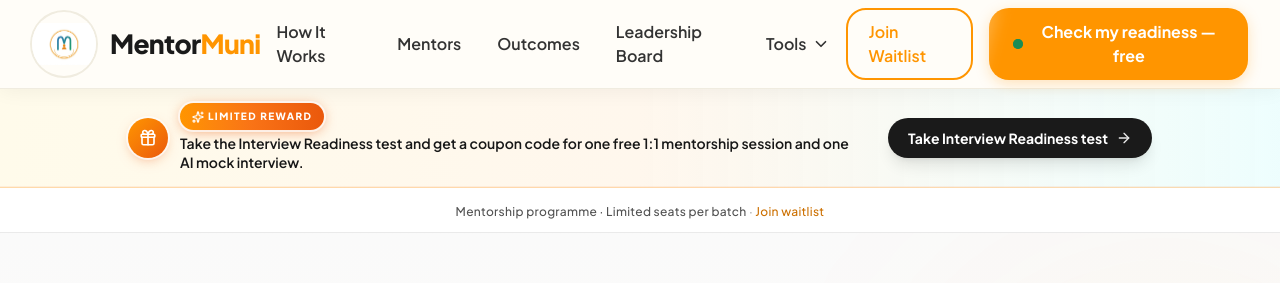
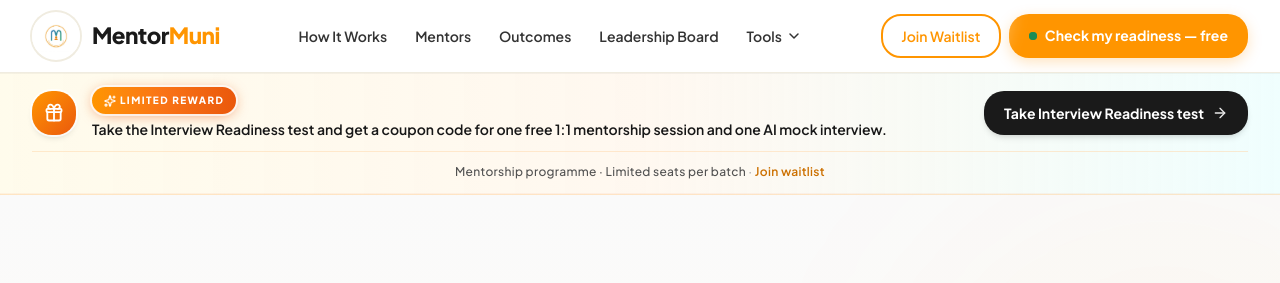
Before and after one commit to MentorMuni/MentorMuni-React-Frontend, a React (Vite) app: page /#/ in a window 1280 px wide. Shown: the top 283 px of the page. Built offline with nearby package versions, Linux system fonts and the light colour scheme.

Commit message:
Layout as per website and mobile

```diff
--- a/src/components/homepage.jsx
+++ b/src/components/homepage.jsx
@@ -781,21 +781,22 @@ const HomePage = () => {
           .mm-hero-eyebrow-pill { animation: none !important; background-position: 0% 50% !important; }
         }
       `}</style>
-      {/* ════════════════ Coupon promo — Interview Readiness reward ════════════════ */}
-      <div className="border-b border-orange-300/50 bg-gradient-to-r from-amber-50 via-[#FFF7ED] to-cyan-50/90 px-4 py-3.5 shadow-[inset_0_-1px_0_rgba(234,88,12,0.08)]">
-        <div className="mx-auto flex max-w-5xl flex-col items-stretch gap-3 sm:flex-row sm:items-center sm:justify-between sm:gap-6">
-          <div className="flex min-w-0 items-start gap-3 sm:items-center">
+      {/* ════════════════ Promo bar: reward + mentorship line (single band, aligned to page grid) ════════════════ */}
+      <div className="border-b border-orange-200/60 bg-gradient-to-r from-amber-50/95 via-[#FFF8F0] to-cyan-50/80 shadow-[inset_0_-1px_0_rgba(234,88,12,0.06)]">
+        <div className="mx-auto max-w-7xl px-4 py-3.5 sm:px-6 lg:px-8">
+          <div className="flex flex-col gap-3 lg:flex-row lg:items-center lg:gap-8">
+            <div className="flex min-w-0 flex-1 items-center gap-3 sm:gap-4">
               <span
-              className="flex h-10 w-10 shrink-0 items-center justify-center rounded-xl bg-gradient-to-br from-[#FF9500] to-[#EA580C] text-white shadow-[0_4px_14px_-4px_rgba(234,88,12,0.55)] ring-2 ring-white/70"
-              aria-hidden
-            >
-              <Gift size={18} strokeWidth={2.2} />
-            </span>
-            <div className="min-w-0 text-left">
-              <div className="mb-1 w-fit">
+                className="flex h-11 w-11 shrink-0 items-center justify-center rounded-xl bg-gradient-to-br from-[#FF9500] to-[#EA580C] text-white shadow-md ring-2 ring-white/80"
+                aria-hidden
+              >
+                <Gift size={20} strokeWidth={2.2} />
+              </span>
+              <div className="min-w-0 flex-1">
+                <div className="mb-1.5 w-fit">
                   <LimitedRewardLabel className="sm:text-[10px] sm:px-3 sm:py-1.5" />
                 </div>
-              <p className="mt-0.5 text-[13px] font-semibold leading-snug text-neutral-900 sm:text-sm">
+                <p className="text-[13px] font-semibold leading-snug text-neutral-900 sm:text-sm">
                   <span className="sm:hidden">{READINESS_TEST_COUPON_BADGE}</span>
                   <span className="hidden sm:inline">{READINESS_TEST_COUPON_PROMO}</span>
                 </p>
@@ -804,23 +805,23 @@ const HomePage = () => {
             <button
               type="button"
               onClick={goToStartAssessment}
-            className="inline-flex shrink-0 items-center justify-center gap-2 self-center rounded-xl bg-[#1A1A1A] px-4 py-2.5 text-xs font-bold text-white shadow-lg transition hover:bg-neutral-800 sm:self-auto sm:px-5 sm:text-sm"
+              className="inline-flex h-11 w-full shrink-0 items-center justify-center gap-2 rounded-xl bg-[#1A1A1A] px-5 text-xs font-bold text-white shadow-md transition hover:bg-neutral-800 sm:w-auto sm:min-w-[12rem] sm:text-sm"
             >
               Take Interview Readiness test
               <ArrowRight size={16} className="opacity-90" aria-hidden />
             </button>
           </div>
-      </div>
-      {/* ════════════════ ANNOUNCEMENT — minimal strip (editorial) ════════════════ */}
-      <div className="border-b border-neutral-200/80 bg-white/90 py-2.5 text-center backdrop-blur-sm">
+          <div className="mt-3 flex justify-center border-t border-orange-200/50 pt-3">
             <Link
               to="/waitlist"
               className="text-[11px] font-medium tracking-wide text-neutral-600 transition-colors hover:text-[#CC7000] sm:text-xs"
             >
               {MENTORSHIP_BANNER}
               <span className="text-neutral-400"> · </span>
-          <span className="text-[#CC7000]">Join waitlist</span>
+              <span className="font-semibold text-[#CC7000]">Join waitlist</span>
             </Link>
+          </div>
+        </div>
       </div>
 
       {/* ════════════════ HERO — editorial layout, calm canvas, strong type ════════════════ */}
--- a/src/components/navbar.jsx
+++ b/src/components/navbar.jsx
@@ -113,32 +113,34 @@ const Navbar = () => {
     setIsOpen(false);
   };
 
+  const navLinkClass = (active) =>
+    `inline-flex h-10 items-center whitespace-nowrap rounded-lg px-2.5 text-[0.8125rem] font-semibold leading-none transition-all xl:px-3 xl:text-[0.875rem] ${
+      active
+        ? 'text-[#FF9500] bg-[#FFF4E0] ring-1 ring-[#FFB347]/35'
+        : 'text-[#333333] hover:text-[#FF9500] hover:bg-[rgba(255,149,0,0.06)]'
+    }`;
+
   return (
-    <header className="sticky top-0 z-[100] border-b border-border bg-background/95 shadow-nav backdrop-blur-md">
-      <div className="max-w-7xl mx-auto px-4 sm:px-6 lg:px-8">
-        <div className="min-h-[5.25rem] lg:min-h-[5.5rem] flex items-center justify-between py-2">
-
-          <Link to="/" className="flex-shrink-0 flex items-center gap-3 sm:gap-3.5 group">
+    <header className="sticky top-0 z-[100] border-b border-[#F0ECE0] bg-white/95 shadow-[0_1px_0_rgba(0,0,0,0.04)] backdrop-blur-md">
+      <div className="mx-auto max-w-7xl px-4 sm:px-6 lg:px-8">
+        <div className="flex h-[4.25rem] items-center gap-3 lg:h-[4.5rem] lg:gap-4">
+          <Link to="/" className="group flex shrink-0 items-center gap-2.5 sm:gap-3">
             <img
               src="/MentorMuni-React-Frontend/mentormuni-logo.png"
               alt="MentorMuni Logo"
-              className="h-14 w-14 sm:h-16 sm:w-16 shrink-0 rounded-full object-contain ring-2 ring-[#F0ECE0] group-hover:ring-[#FFB347]/50 group-hover:scale-[1.02] transition-all"
+              className="h-11 w-11 shrink-0 rounded-full object-contain ring-2 ring-[#F0ECE0] transition-all group-hover:ring-[#FFB347]/50 sm:h-12 sm:w-12"
             />
-            <span className="font-extrabold text-2xl sm:text-[1.65rem] tracking-tight text-[#1A1A1A] hidden sm:inline">
+            <span className="hidden text-xl font-extrabold tracking-tight text-[#1A1A1A] sm:inline sm:text-[1.4rem]">
               Mentor<span className="text-[#FF9500]">Muni</span>
             </span>
           </Link>
 
-          <nav className="hidden lg:flex items-center gap-0.5 xl:gap-1">
+          <nav className="hidden min-w-0 flex-1 items-center justify-center gap-0.5 lg:flex xl:gap-1">
             {navItems.map((item) => (
               <Link
                 key={item.path}
                 to={item.path}
-                className={`px-4 py-2.5 text-[0.9375rem] xl:text-base font-semibold rounded-xl transition-all ${
-                  isActive(item.path, item.exact)
-                    ? 'text-[#FF9500] bg-[#FFF4E0] border border-[#FFB347]/40'
-                    : 'text-[#333333] hover:text-[#FF9500] hover:bg-[rgba(255,149,0,0.06)]'
-                }`}
+                className={navLinkClass(isActive(item.path, item.exact))}
               >
                 {item.label}
               </Link>
@@ -148,14 +150,14 @@ const Navbar = () => {
               <button
                 type="button"
                 onClick={() => setToolsOpen(v => !v)}
-                className={`flex items-center gap-1.5 px-4 py-2.5 text-[0.9375rem] xl:text-base font-semibold rounded-xl transition-all ${
+                className={`inline-flex h-10 items-center gap-1 rounded-lg px-2.5 text-[0.8125rem] font-semibold transition-all xl:px-3 xl:text-[0.875rem] ${
                   toolsOpen
-                    ? 'text-[#FF9500] bg-[#FFF4E0] border border-[#FFB347]/40'
+                    ? 'text-[#FF9500] bg-[#FFF4E0] ring-1 ring-[#FFB347]/35'
                     : 'text-[#333333] hover:text-[#FF9500] hover:bg-[rgba(255,149,0,0.06)]'
                 }`}
               >
                 Tools
-                <ChevronDown size={18} strokeWidth={2.25} className={`shrink-0 transition-transform duration-200 ${toolsOpen ? 'rotate-180' : ''}`} />
+                <ChevronDown size={16} strokeWidth={2.25} className={`shrink-0 transition-transform duration-200 ${toolsOpen ? 'rotate-180' : ''}`} />
               </button>
 
               {toolsOpen && (
@@ -199,7 +201,7 @@ const Navbar = () => {
             </div>
           </nav>
 
-          <div className="hidden lg:flex items-center gap-3 xl:gap-4">
+          <div className="hidden shrink-0 items-center gap-2 lg:flex">
             <style>{`
               @keyframes nb-shimmer {
                 0%   { transform: translateX(-100%) skewX(-15deg); }
@@ -214,21 +216,23 @@ const Navbar = () => {
             `}</style>
             <Link
               to="/waitlist"
-              className="px-5 py-2.5 text-[0.9375rem] xl:text-base font-semibold rounded-xl border-2 border-[#FF9500] text-[#FF9500] hover:bg-[#FFF4E0] transition-all"
+              className="inline-flex h-11 min-w-[7.5rem] items-center justify-center rounded-xl border-2 border-[#FF9500] px-4 text-[0.8125rem] font-semibold text-[#FF9500] transition-all hover:bg-[#FFF4E0] xl:text-[0.875rem]"
             >
               Join Waitlist
             </Link>
             <button
               type="button"
               onClick={goToStartAssessment}
-              className="nb-cta relative inline-flex items-center gap-2.5 px-6 py-3 rounded-xl bg-[#FF9500] hover:bg-[#E88600] text-white text-[0.9375rem] xl:text-base font-bold transition-all overflow-hidden shadow-[0_4px_14px_rgba(255,149,0,0.25)] focus-visible:outline focus-visible:outline-2 focus-visible:outline-offset-2 focus-visible:outline-[#FF9500]"
+              className="nb-cta relative inline-flex h-11 max-w-[16.5rem] items-center justify-center gap-2 overflow-hidden rounded-xl bg-[#FF9500] px-4 text-[0.8125rem] font-bold text-white shadow-[0_4px_14px_rgba(255,149,0,0.25)] transition-colors hover:bg-[#E88600] focus-visible:outline focus-visible:outline-2 focus-visible:outline-offset-2 focus-visible:outline-[#FF9500] xl:max-w-none xl:px-5 xl:text-[0.875rem]"
             >
               <span className="nb-shine pointer-events-none absolute inset-0 w-1/3 bg-white/25 blur-sm" style={{ transform: 'translateX(-100%) skewX(-15deg)' }} />
-              <span className="relative flex h-2.5 w-2.5 shrink-0">
-                <span className="animate-ping absolute inline-flex h-full w-full rounded-full bg-[#1A8C55] opacity-75" />
-                <span className="relative inline-flex rounded-full h-2.5 w-2.5 bg-[#1A8C55]" />
+              <span className="relative flex h-2 w-2 shrink-0">
+                <span className="absolute inline-flex h-full w-full animate-ping rounded-full bg-[#1A8C55] opacity-75" />
+                <span className="relative inline-flex h-2 w-2 rounded-full bg-[#1A8C55]" />
               </span>
-              {PRIMARY_CTA_LABEL}
+              <span className="relative max-w-[11rem] truncate text-left leading-tight sm:max-w-none">
+                {PRIMARY_CTA_LABEL}
+              </span>
             </button>
           </div>
 
```
Lines whose indentation alone changed are shown as unchanged.
